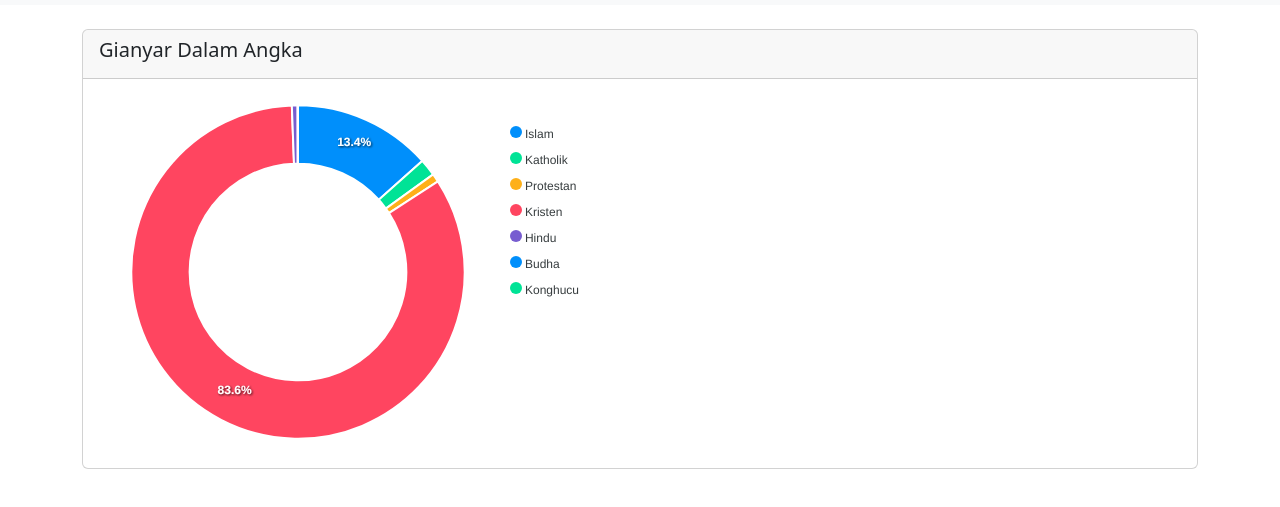
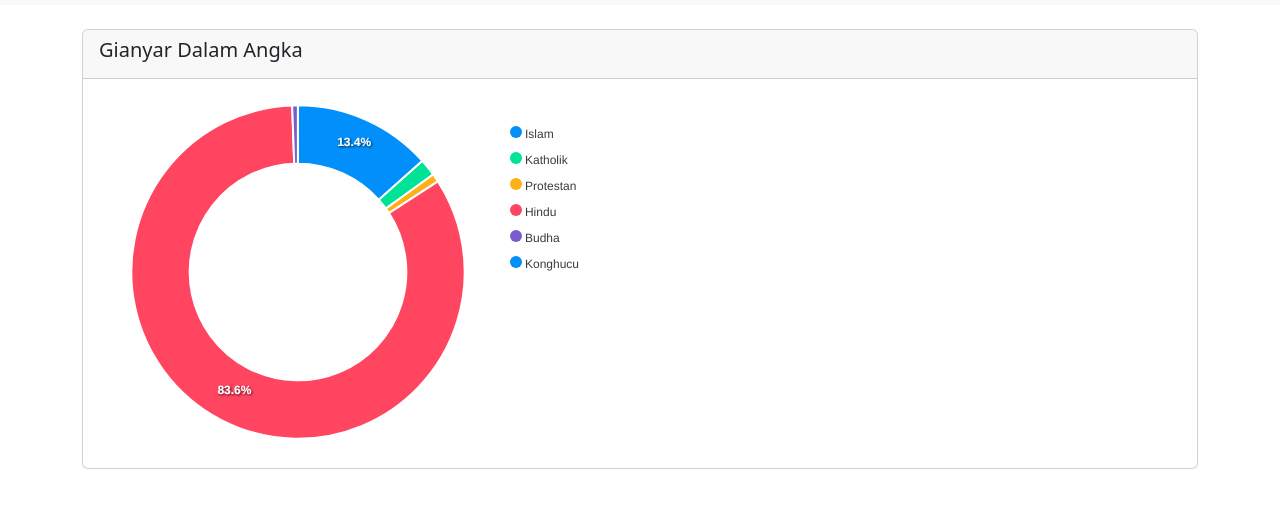
Before and after one commit to anggitamrni/pgweb-acara6new, a plain HTML site: page jenis_agama.html in a window 1280 px wide. Shown: the part 51-558 px from the top of the page. Drawn offline with nearby package versions, Linux system fonts and the light colour scheme.

```diff
--- a/jenis_agama.html
+++ b/jenis_agama.html
@@ -99,12 +99,12 @@
 
     <script>
        var options = {
-          series: [520244, 64454, 31397, 3247283, 21156,427,1286],
+          series: [520244, 64454, 31397, 3247283, 21156,427],
           chart: {
           type: 'donut',
           width:500
         },
-        labels : ['Islam','Katholik','Protestan','Kristen','Hindu','Budha','Konghucu'],
+        labels : ['Islam','Katholik','Protestan','Hindu','Budha','Konghucu'],
         responsive: [{
           breakpoint: 480,
           options: {
```
